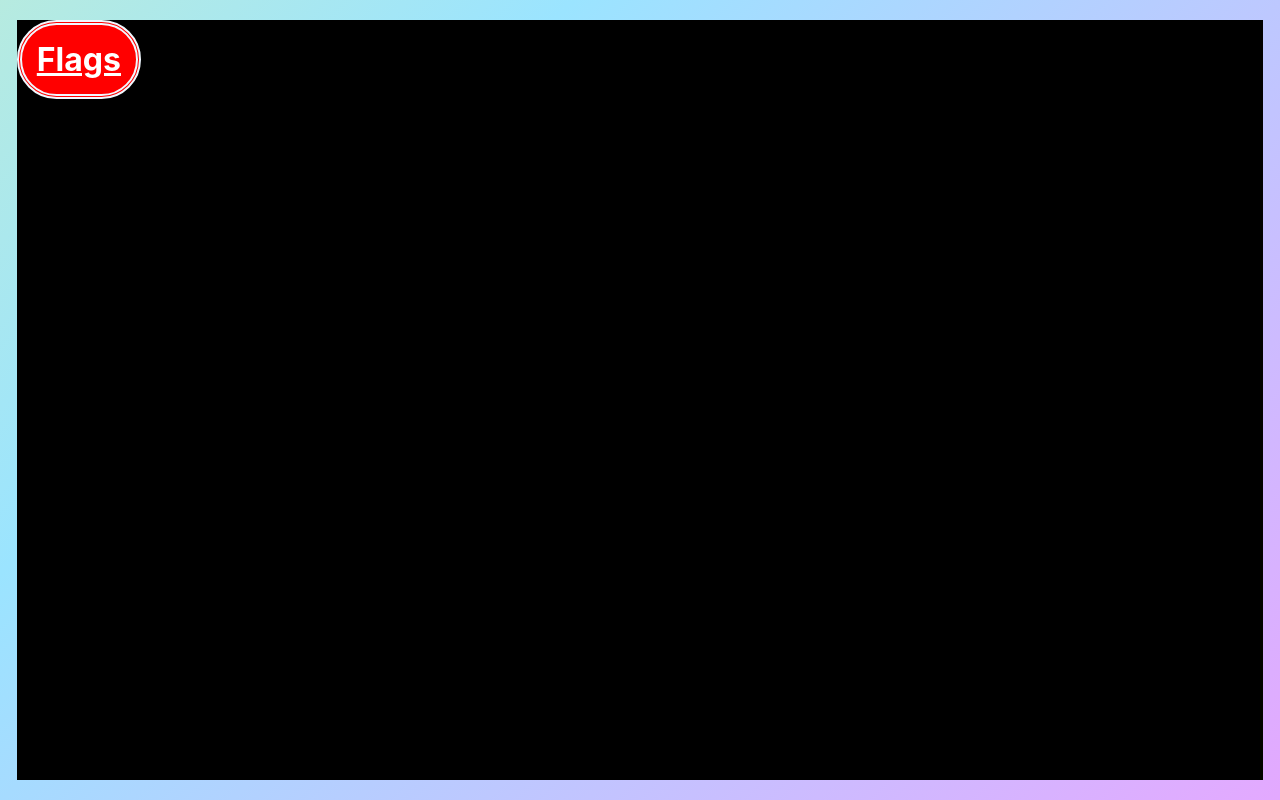
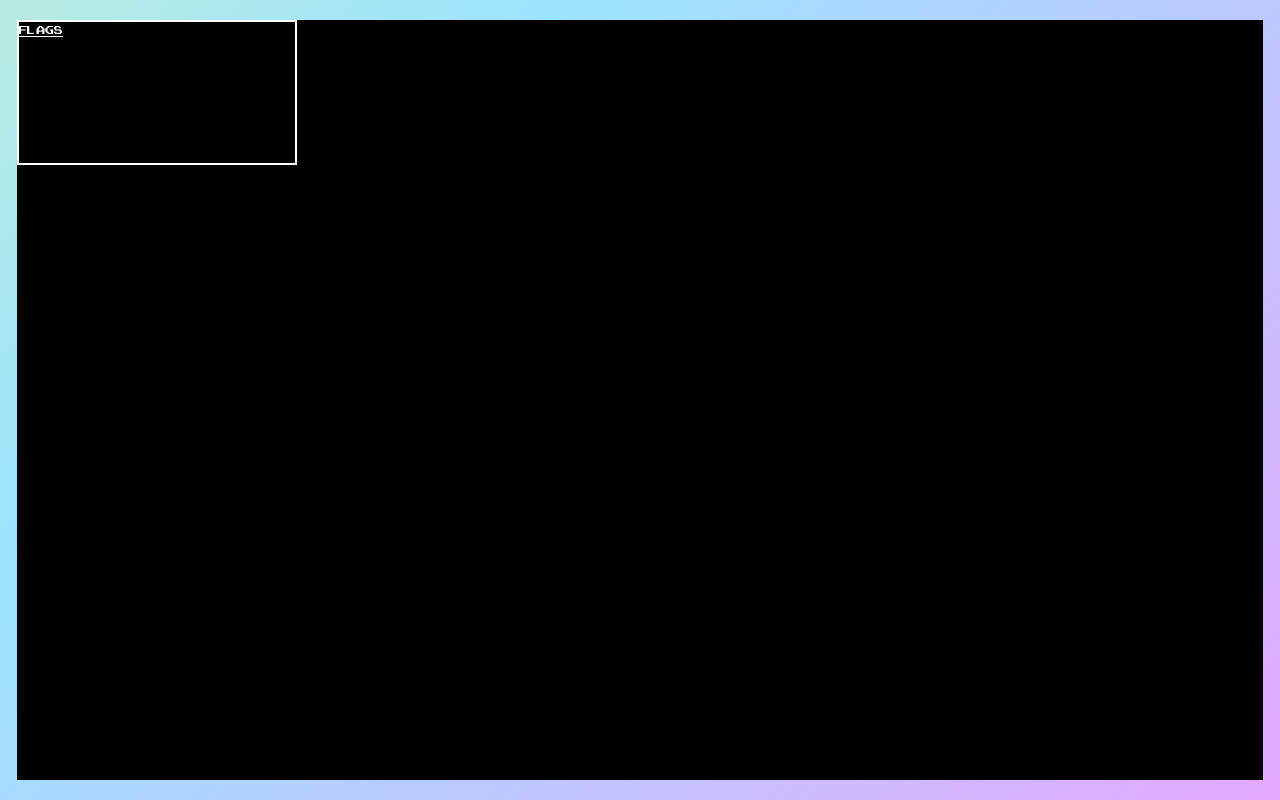
Before and after one commit to JulzDave/fidget-squares, a React (Create React App) app: page / in a window 1280 px wide. Both pictures are taken after a click on the element "Start Game". Built offline with nearby package versions, Linux system fonts and the light colour scheme.

Commit message:
Improved Title

```diff
--- a/src/App.js
+++ b/src/App.js
@@ -4,7 +4,6 @@
 import styled from 'styled-components';
 import { DEDICATED_VIEWPORT } from './constants/css-metrics';
 import { useState } from 'react';
-import ARCADE_CLASSIC_FONT from "./assets/fonts/ARCADECLASSIC.TTF";
 
 const AppWrapper = styled.div`
 	width: ${DEDICATED_VIEWPORT + DEDICATED_VIEWPORT * 0.025}vw;
@@ -50,12 +49,7 @@
 `;
 
 const GameMenu = styled.div`
-@font-face {
-        font-family: 'Arcade Classic';
-        src: url(${ARCADE_CLASSIC_FONT}) format('truetype');
-        font-style: normal;
-    }
-font-family: 'Arcade Classic';
+
 font-size: 2rem;
 
 width: 30vw;
--- a/src/components/Title.js
+++ b/src/components/Title.js
@@ -10,21 +10,28 @@
 	user-select: none;
 `;
 
+
+
 const Title = props => {
 	return (
 		<TitleStyle>
-			<h1
+			<div
 				style={{
-					background: 'red',
-					padding: '15px',
-					borderRadius: '100px',
+					background: 'black',
+					/* padding: 45px, */
+					/* border-radius: 100px, */
 					textTransform: 'capitalize',
 					textDecoration: 'underline',
-					border: '5px double aliceblue'
+					/* border: 5px double aliceblue, */
+					width: 'calc((45px * 6) + 10px)',
+					height: 'calc((45px * 3) + 10px)',
+					borderStyle: 'solid',
+					borderWidth: '2px',
+					borderColor: 'white',
 				}}
 			>
 				{props.findSubject}
-			</h1>
+			</div>
 		</TitleStyle>
 	);
 };
--- a/src/components/cube.js
+++ b/src/components/cube.js
@@ -130,8 +130,6 @@
 	const index = props.index + 1;
 	const cubesInHeight = props.computedHeight;
 	const cubesInWidth = props.computedWidth;
-	console.log(index === cubesInWidth * cubesInHeight - cubesInWidth);
-	debugger;
 
 	if (index <= cubesInWidth) {
 		if (index === 1) {
--- a/src/index.css
+++ b/src/index.css
@@ -1,16 +1,21 @@
+@font-face {
+  font-family: "Arcade Classic";
+  src: url(./assets/fonts/ARCADECLASSIC.TTF) format("truetype");
+  font-style: normal;
+}
+
 * {
   padding: 0px;
   margin: 0px;
   box-sizing: border-box;
   overflow: hidden;
+  font-family: "Arcade Classic";
 }
-
 
 body {
   margin: 0;
-  font-family: -apple-system, BlinkMacSystemFont, 'Segoe UI', 'Roboto', 'Oxygen',
-    'Ubuntu', 'Cantarell', 'Fira Sans', 'Droid Sans', 'Helvetica Neue',
-    sans-serif;
+  font-family: -apple-system, BlinkMacSystemFont, "Segoe UI", "Roboto", "Oxygen", "Ubuntu", "Cantarell", "Fira Sans",
+    "Droid Sans", "Helvetica Neue", sans-serif;
   -webkit-font-smoothing: antialiased;
   -moz-osx-font-smoothing: grayscale;
   background-color: black;
@@ -18,8 +23,7 @@
 }
 
 code {
-  font-family: source-code-pro, Menlo, Monaco, Consolas, 'Courier New',
-    monospace;
+  font-family: source-code-pro, Menlo, Monaco, Consolas, "Courier New", monospace;
 }
 
 #root {
```
